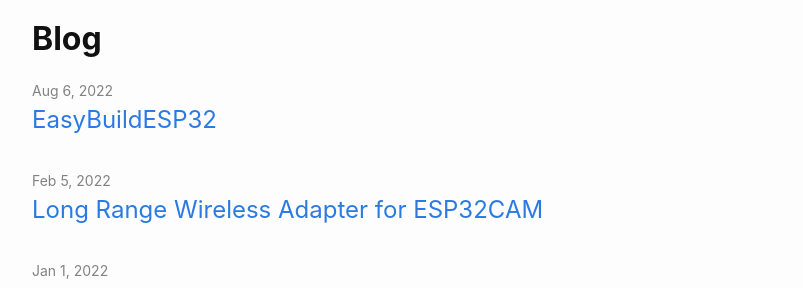
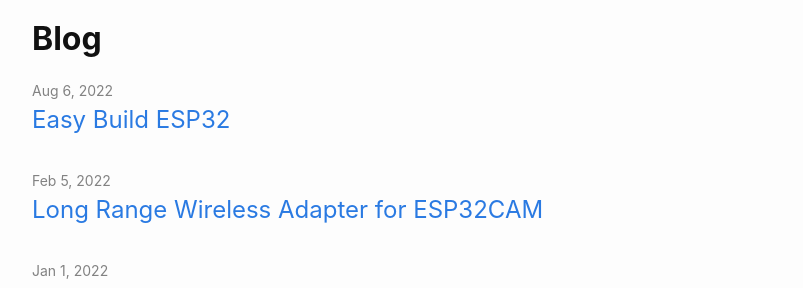
Before and after one commit to StuartsProjects/StuartsProjects.github.io, a Jekyll site: the page built from index.md, in a window 1280 px wide and 900 px high, scrolled down 312 px. Shown: the part 155-443 px from the top of the window, without its empty margins (238-1041 px from the left). Built offline with Jekyll 4.4.1, drawn with Linux system fonts in a browser that asks for light colours.

Commit message:
Change title

```diff
--- a/_posts/2022-08-06-EasyBuild-ESP32-Board.md
+++ b/_posts/2022-08-06-EasyBuild-ESP32-Board.md
@@ -1,6 +1,6 @@
 ---
 layout: post
-title: "EasyBuildESP32"
+title: "Easy Build ESP32"
 date: "2022-08-06"
 ---
 
```
